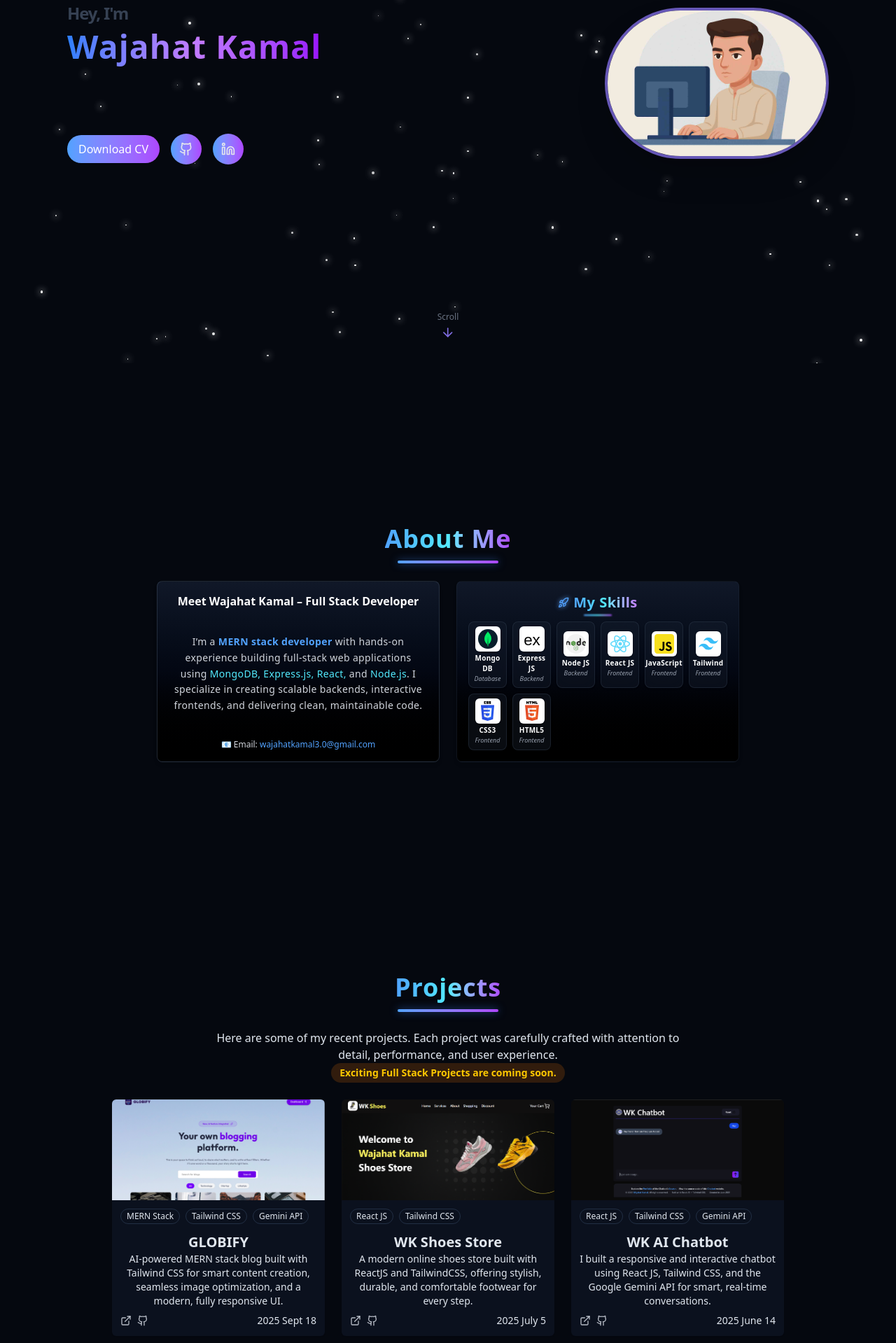
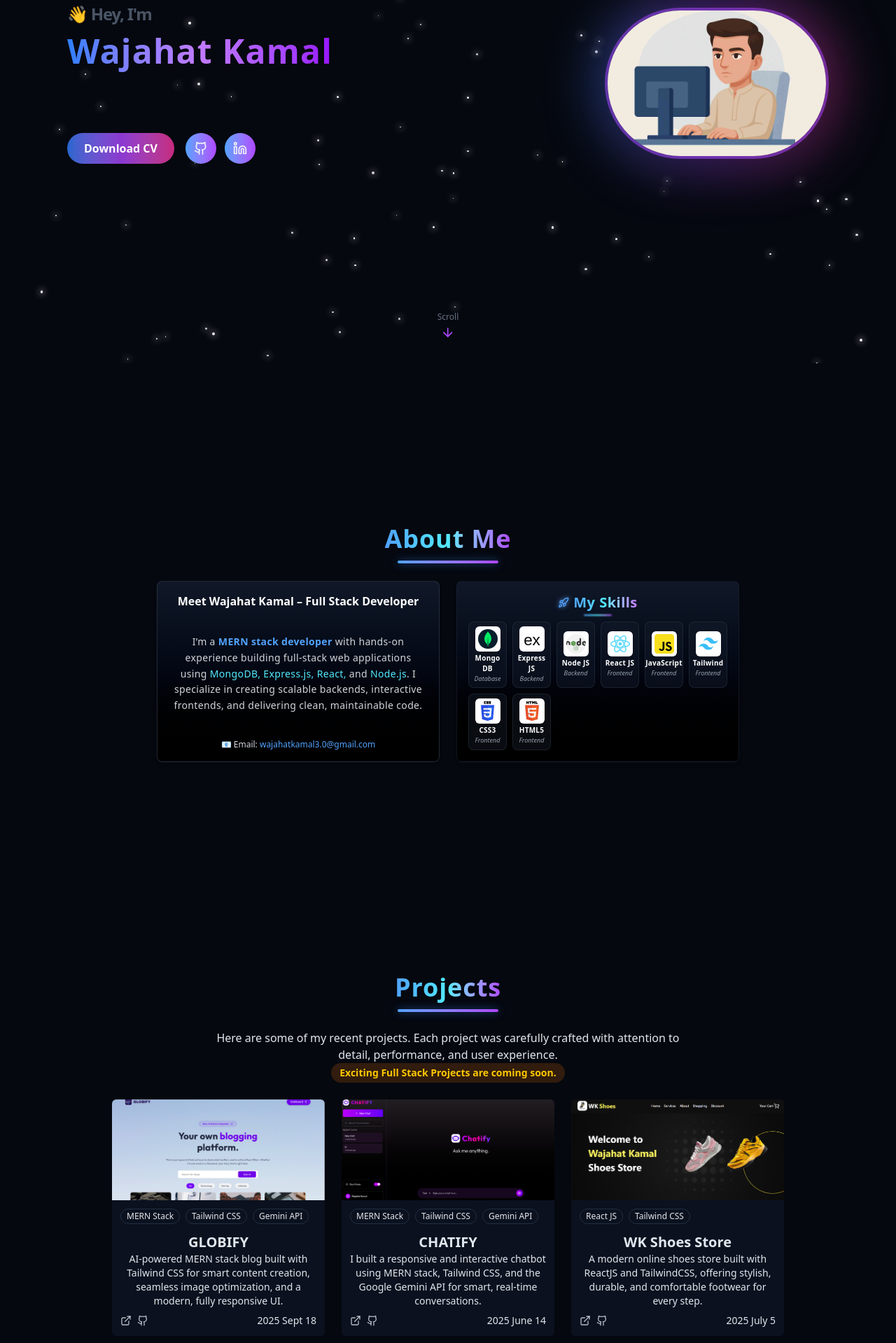
Before and after one commit to wajahat-kamal/Dev-Portfolio, a React (Vite) app: page / in a window 1280 px wide. Shown: the part 281-2200 px from the top of the page at 70% size. Built offline with nearby package versions, Linux system fonts and the light colour scheme.

Commit message:
Update project data: replace WK Chatbot image with Chatify, add new Chatify project details, and adjust project IDs. Modify TypingEffect component strings for enhanced clarity and relevance.

```diff
--- a/src/assets/Data.js
+++ b/src/assets/Data.js
@@ -1,7 +1,7 @@
 // Import project images
 import wkGlobifyImg from "./projects/wk-Globify.png";
 import wkShoesStoreImg from "./projects/WK-Shoes-Store.png";
-import wkChatbotImg from "./projects/WK-Chatbot.png";
+import wkChatbotImg from "./projects/wk-chatify.png";
 import wkNoteAppImg from "./projects/wk-note-app.png";
 
 // Import skill icons
@@ -26,9 +26,19 @@ export const projects = [
     demoURL: "https://globify-wk.vercel.app",
     githubURL: "https://github.com/wajahat-kamal/GLOBIFY/",
     date: "2025 Sept 18",
+  }, {
+    id: 2,
+    title: "CHATIFY",
+    description:
+      "I built a responsive and interactive chatbot using MERN stack, Tailwind CSS, and the Google Gemini API for smart, real-time conversations.",
+    image: wkChatbotImg,
+    tags: ["MERN Stack", "Tailwind CSS", "Gemini API"],
+    demoURL: "https://chatify-wk.vercel.app/",
+    githubURL: "https://github.com/wajahat-kamal/chatify.git",
+    date: "2025 June 14",
   },
   {
-    id: 2,
+    id: 3,
     title: "WK Shoes Store",
     description:
       "A modern online shoes store built with ReactJS and TailwindCSS, offering stylish, durable, and comfortable footwear for every step.",
@@ -37,17 +47,6 @@ export const projects = [
     demoURL: "https://wk-shoes-store.vercel.app/",
     githubURL: "https://github.com/wajahat-kamal/WK-Shoes-Store.git",
     date: "2025 July 5",
-  },
-  {
-    id: 3,
-    title: "WK AI Chatbot",
-    description:
-      "I built a responsive and interactive chatbot using React JS, Tailwind CSS, and the Google Gemini API for smart, real-time conversations.",
-    image: wkChatbotImg,
-    tags: ["React JS", "Tailwind CSS", "Gemini API"],
-    demoURL: "https://wk-ai-chatbot.vercel.app/",
-    githubURL: "https://github.com/wajahat-kamal/WK-Chatbot.git",
-    date: "2025 June 14",
   },
   {
     id: 4,
--- a/src/components/HeroSection.jsx
+++ b/src/components/HeroSection.jsx
@@ -6,17 +6,17 @@ const HeroSection = () => {
   return (
     <section
       id="home"
-      className="relative min-h-screen flex items-center justify-center px-4 sm:px-6 md:px-8 py-12 text-gray-900"
+      className="relative min-h-screen flex items-center justify-center px-4 sm:px-6 md:px-8 py-16 text-gray-900 dark:text-gray-100 overflow-hidden"
     >
-      <div className="container max-w-6xl mx-auto flex flex-col-reverse lg:flex-row items-center justify-between gap-10 z-10">
-        {/* -------- Left Content -------- */}
-        <div className="flex-1 text-center lg:text-left space-y-4 md:space-y-6">
+      <div className="container max-w-6xl mx-auto flex flex-col-reverse lg:flex-row items-center justify-between gap-12 z-10">
+        {/* ---------- Left Content ---------- */}
+        <div className="flex-1 text-center lg:text-left space-y-4">
           {/* Heading */}
-          <h1 className="text-[24px] sm:text-4xl md:text-[46px] font-extrabold tracking-tight leading-snug">
-            <span className="block opacity-0 animate-fade-in text-gray-700 dark:text-gray-300 text-lg sm:text-xl md:text-2xl">
-              Hey, I'm
+          <h1 className="text-[26px] sm:text-4xl md:text-[48px] font-extrabold tracking-tight leading-snug">
+            <span className="block text-gray-600 dark:text-gray-400 text-lg sm:text-xl md:text-2xl mb-1">
+              👋 Hey, I'm
             </span>
-            <span className="bg-gradient-to-r from-blue-500 via-purple-400 to-purple-600 bg-clip-text text-transparent tracking-wide animate-fade-in-delay-1">
+            <span className="bg-gradient-to-r from-blue-500 via-purple-400 to-purple-600 bg-clip-text text-transparent tracking-wide animate-gradient-move">
               Wajahat Kamal
             </span>
           </h1>
@@ -26,54 +26,64 @@ const HeroSection = () => {
             className="flex justify-center lg:justify-start
                        text-lg sm:text-2xl md:text-3xl font-bold
                        bg-gradient-to-r from-blue-500 via-purple-400 to-purple-600
-                       bg-clip-text text-transparent tracking-wide
-                       opacity-0 animate-fade-in-delay-2"
+                       bg-clip-text text-transparent tracking-wide"
           >
             <TypingEffect />
           </div>
 
           {/* Action Buttons & Social Links */}
-          <div className="flex flex-wrap items-center justify-center lg:justify-start gap-3 sm:gap-4 pt-2 opacity-0 animate-fade-in-delay-4">
-            <a href="#">
-              <button className="cosmic-button flex items-center justify-center text-sm sm:text-base font-medium gap-2 px-4 py-2 rounded-full w-full sm:w-auto transition-all duration-300 hover:scale-105">
+          <div className="flex flex-wrap items-center justify-center lg:justify-start gap-4 pt-4">
+            <a
+              href="#"
+              className="group relative inline-flex items-center justify-center px-6 py-2.5 text-sm sm:text-base font-semibold rounded-full overflow-hidden transition-all duration-300"
+            >
+              <span className="absolute inset-0 bg-gradient-to-r from-blue-500 via-purple-500 to-pink-500 opacity-80 group-hover:opacity-100 transition-all duration-300"></span>
+              <span className="relative text-white group-hover:tracking-wider transition-all duration-300">
                 Download CV
-              </button>
+              </span>
+            </a>
+
+            <div className="flex gap-3">
+              <a
+                target="_blank"
+                href="https://github.com/wajahat-kamal"
+                aria-label="GitHub"
+                className="flex items-center justify-center w-10 h-10 sm:w-11 sm:h-11 rounded-full bg-gradient-to-r from-blue-400 to-purple-500 transition-all duration-300 hover:shadow-[0_0_20px_rgba(139,92,246,0.7)] hover:scale-110"
+              >
+                <Github className="w-5 h-5 text-gray-100" />
               </a>
 
               <a
                 target="_blank"
-              href="https://github.com/wajahat-kamal"
+                href="https://linkedin.com"
+                aria-label="LinkedIn"
                 className="flex items-center justify-center w-10 h-10 sm:w-11 sm:h-11 rounded-full bg-gradient-to-r from-blue-400 to-purple-500 transition-all duration-300 hover:shadow-[0_0_20px_rgba(139,92,246,0.7)] hover:scale-110"
               >
-              <Github className="w-5 h-5 text-gray-200" />
-            </a>
-
-            <a
-              target="_blank"
-              href="https://www.linkedin.com"
-              className="flex items-center justify-center w-10 h-10 sm:w-11 sm:h-11 rounded-full bg-gradient-to-r from-blue-400 to-purple-500 transition-all duration-300 hover:shadow-[0_0_20px_rgba(139,92,246,0.7)] hover:scale-110"
-            >
-              <Linkedin className="w-5 h-5 text-gray-200" />
+                <Linkedin className="w-5 h-5 text-gray-100" />
               </a>
             </div>
           </div>
+        </div>
 
-        {/* -------- Right Content: Profile Image -------- */}
+        {/* ---------- Right Content: Profile Image ---------- */}
         <div className="flex-1 flex justify-center lg:justify-end">
+          <div className="relative">
+            <div className="absolute -inset-2 rounded-full bg-gradient-to-r from-blue-500 via-purple-500 to-pink-500 blur-2xl opacity-30 animate-pulse"></div>
             <img
               src={portfolioImg}
               alt="Wajahat Kamal"
-            className="w-40 sm:w-52 md:w-64 lg:w-80 rounded-full shadow-2xl border-4 border-primary/80 hover:scale-105 hover:shadow-[0_0_30px_rgba(139,92,246,0.4)] transition-transform duration-500"
+              className="relative w-40 sm:w-52 md:w-64 lg:w-80 rounded-full shadow-2xl border-4 border-purple-500/50 hover:scale-105 transition-transform duration-500"
             />
           </div>
         </div>
+      </div>
 
-      {/* -------- Scroll Down Indicator -------- */}
+      {/* ---------- Scroll Down Indicator ---------- */}
       <div className="absolute bottom-6 left-1/2 transform -translate-x-1/2 flex flex-col items-center animate-bounce">
         <span className="text-[11px] sm:text-xs text-gray-500 dark:text-gray-400 mb-1">
           Scroll
         </span>
-        <ArrowDown className="h-4 w-4 sm:h-5 sm:w-5 text-primary" />
+        <ArrowDown className="h-4 w-4 sm:h-5 sm:w-5 text-purple-500" />
       </div>
     </section>
   );
--- a/src/components/TypingEffect.jsx
+++ b/src/components/TypingEffect.jsx
@@ -6,8 +6,9 @@ const TypingEffect = () => (
     options={{
       strings: [
         "Full Stack Developer",
+        "ReactJS Enthusiast",
         "JavaScript Developer",
-        "Node.js Architect",
+        "MERN Stack Builder",
       ],
       autoStart: true,
       loop: true,
```
Also changed, not shown: src/assets/projects/WK-Chatbot.png (deleted), src/assets/projects/wk-chatify.png (added). Lines whose indentation alone changed are shown as unchanged.
